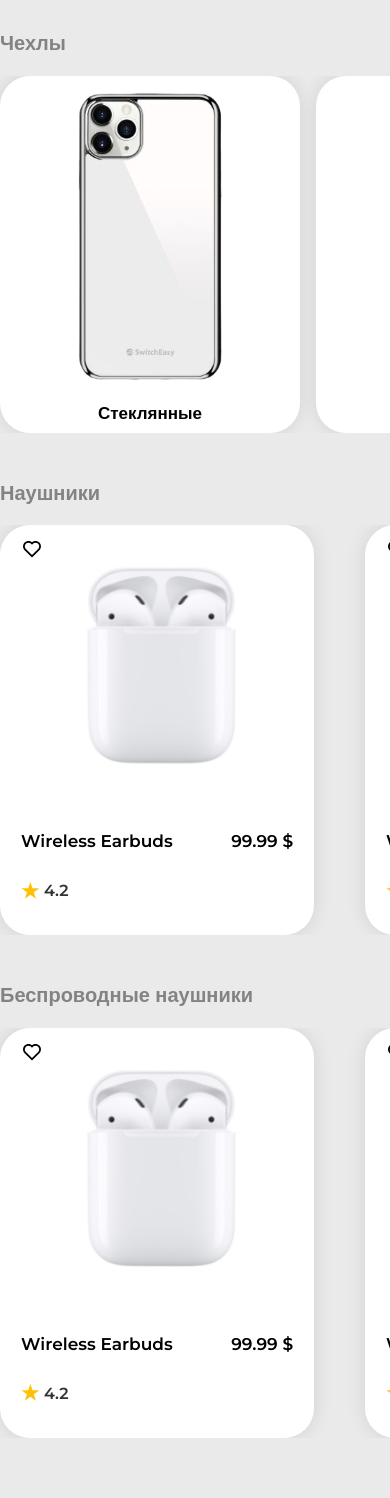
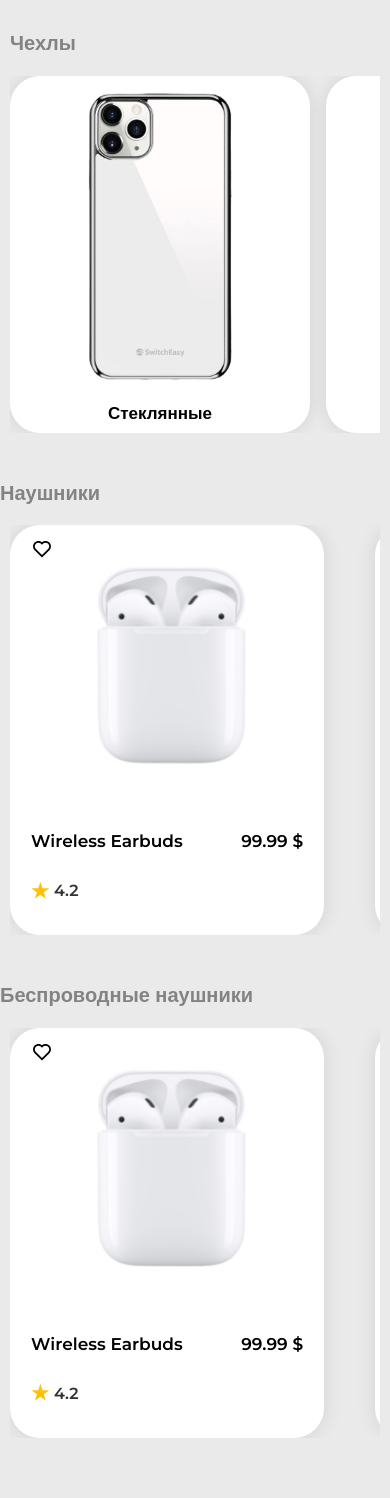
Before and after one commit to Brewery-Code/istore-qpick, a Django app: page / in a window 390 px wide. Shown: the part 308-1806 px from the top of the page. Run offline with Django 5.2, Linux system fonts and the light colour scheme; data comes from the database, SQL or seed files in the repository.

Commit message:
вирівняно контейнери в адаптиві

```diff
--- a/istore/core/static/core/css/main.css
+++ b/istore/core/static/core/css/main.css
@@ -429,6 +429,9 @@ main {
 }
 
 @media (max-width: 1200px) {
+  .cases-container {
+    margin: 0 10px;
+  }
   .cases-container__list {
     gap: 16px;
     flex-wrap: nowrap;
@@ -546,15 +549,24 @@ main {
   .container {
     max-width: 730px;
   }
+  .headphones-block {
+    margin: 0 10px;
+  }
 }
 @media (max-width: 768px) {
   .container {
     max-width: 550px;
   }
+  .headphones-block {
+    margin: 0 10px;
+  }
 }
 @media (max-width: 576px) {
   .container {
     max-width: none;
+  }
+  .headphones-block {
+    margin: 0 10px;
   }
 }
 .heart-button {
--- a/istore/core/static/core/scss/components/_cases-categories.scss
+++ b/istore/core/static/core/scss/components/_cases-categories.scss
@@ -41,6 +41,8 @@
 
 @media (max-width: 1200px) {
     .cases-container {
+        margin: 0 10px;
+
         &__list {
             gap: 16px;
             flex-wrap: nowrap;
--- a/istore/core/static/core/scss/components/_headphones-block.scss
+++ b/istore/core/static/core/scss/components/_headphones-block.scss
@@ -120,6 +120,10 @@
         max-width: 730px;
     }
 
+    .headphones-block {
+        margin: 0 10px;
+    }
+
 
 }
 
@@ -127,10 +131,18 @@
     .container {
         max-width: 550px;
     }
+
+    .headphones-block {
+        margin: 0 10px;
+    }
 }
 
 @media (max-width:576px) {
     .container {
         max-width: none;
     }
+
+    .headphones-block {
+        margin: 0 10px;
+    }
 }
```
Also changed, not shown: 1 other file.
